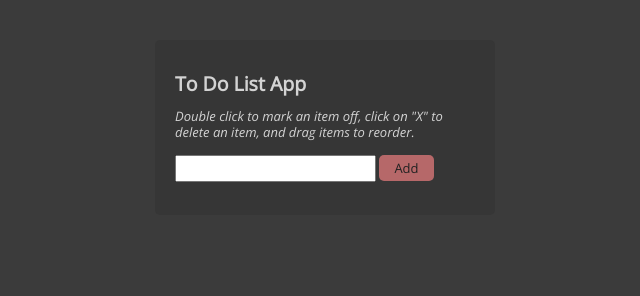
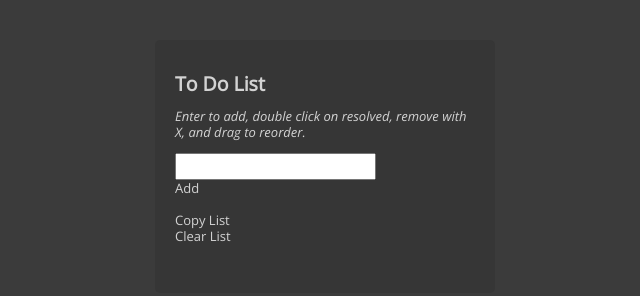
Before and after one commit to timsdesigns/to-do-list-app, a plain HTML site: page index.html in a window 1280 px wide. Shown: the whole page, without its empty margins (315-955 px from the left). Drawn offline with nearby package versions, Linux system fonts and the light colour scheme.

Commit message:
Update index.html
 - Improved the text
 - added buttons

```diff
--- a/index.html
+++ b/index.html
@@ -8,12 +8,14 @@
 </head>
 <body>
   <div class="container">
-    <h2>To Do List App</h2>
-    <p><em>Double click to mark an item off, click on "X" to delete an item, and drag items to reorder.</em></p>
+    <h2>To Do List</h2>
+    <p><em>Enter to add, double click on resolved, remove with X, and drag to reorder.</em></p>
     <form name="toDoList">
       <input type="text" name="ListItem" id="input" />
     </form>
-    <div onclick="newItem()" id="button">Add</div><br />
+    <div tabindex="-1" class="button" id="addBtn">Add</div><br/>
+    <div tabindex="0" class="button" id="copyBtn">Copy List</div>
+    <div tabindex="0" class="button" id="clearBtn">Clear List</div><br/>
     <ol id="list"></ol>
   </div>
   <script src="https://code.jquery.com/jquery-3.5.1.js" integrity="sha256-QWo7LDvxbWT2tbbQ97B53yJnYU3WhH/C8ycbRAkjPDc="
```
